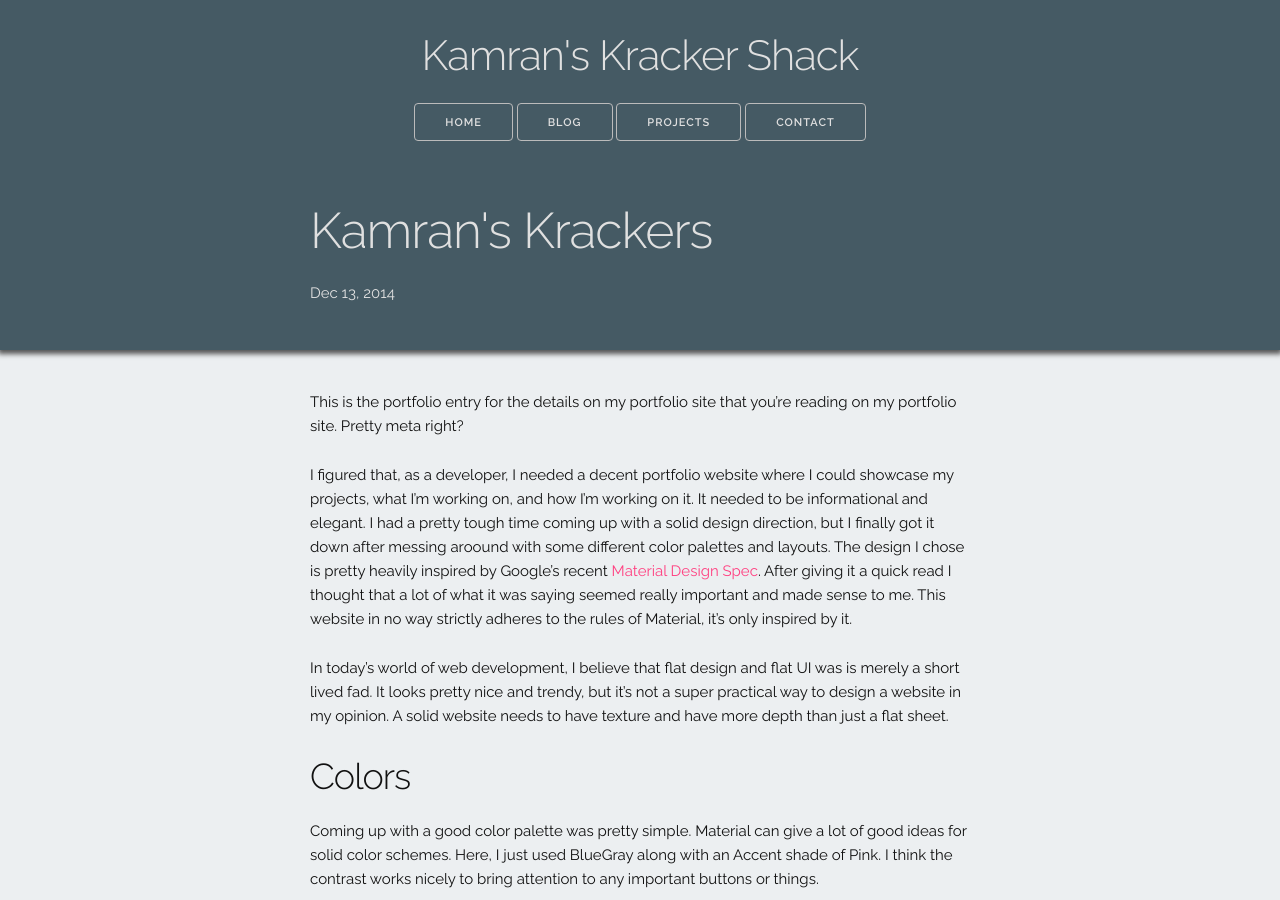
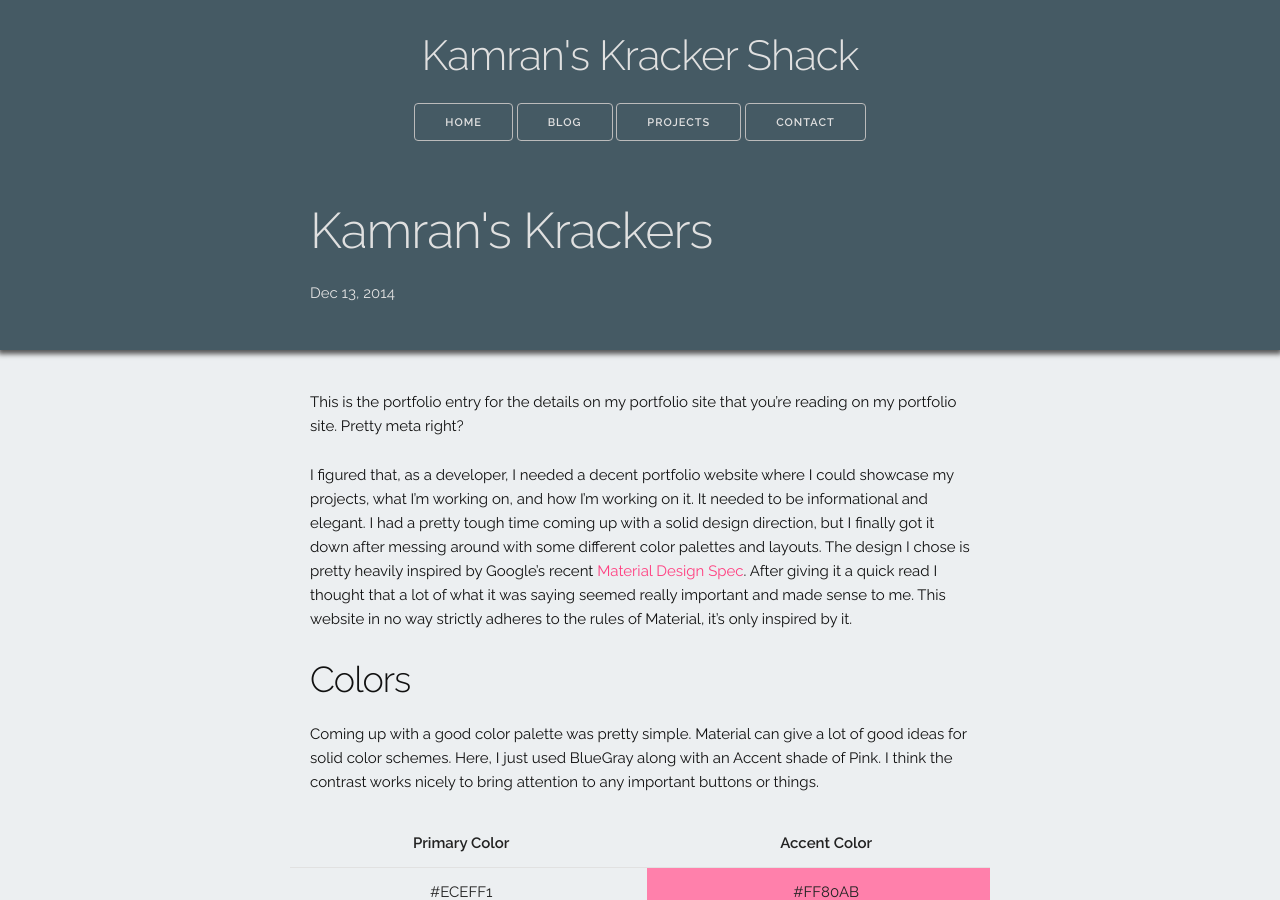
Before and after one commit to kmrn/kmrn.github.io, a Jekyll site: the page built from _posts/2014-12-11-krackers.md, in a window 1280 px wide and 900 px high. Built offline with Jekyll 4.4.1, drawn with Linux system fonts in a browser that asks for light colours.

Commit message:
removed a paragraph i didn't really like

```diff
--- a/_posts/2014-12-11-krackers.md
+++ b/_posts/2014-12-11-krackers.md
@@ -9,9 +9,7 @@ image: /images/kamrankrackers.png
 
 This is the portfolio entry for the details on my portfolio site that you're reading on my portfolio site. Pretty meta right?
 
-I figured that, as a developer, I needed a decent portfolio website where I could showcase my projects, what I'm working on, and how I'm working on it. It needed to be informational and elegant. I had a pretty tough time coming up with a solid design direction, but I finally got it down after messing aroound with some different color palettes and layouts. The design I chose is pretty heavily inspired by Google's recent [Material Design Spec](http://google.com/design/spec). After giving it a quick read I thought that a lot of what it was saying seemed really important and made sense to me. This website in no way strictly adheres to the rules of Material, it's only inspired by it.
-
-In today's world of web development, I believe that flat design and flat UI was is merely a short lived fad. It looks pretty nice and trendy, but it's not a super practical way to design a website in my opinion. A solid website needs to have texture and have more depth than just a flat sheet.
+I figured that, as a developer, I needed a decent portfolio website where I could showcase my projects, what I'm working on, and how I'm working on it. It needed to be informational and elegant. I had a pretty tough time coming up with a solid design direction, but I finally got it down after messing around with some different color palettes and layouts. The design I chose is pretty heavily inspired by Google's recent [Material Design Spec](http://google.com/design/spec). After giving it a quick read I thought that a lot of what it was saying seemed really important and made sense to me. This website in no way strictly adheres to the rules of Material, it's only inspired by it.
 
 
 ### Colors
```
